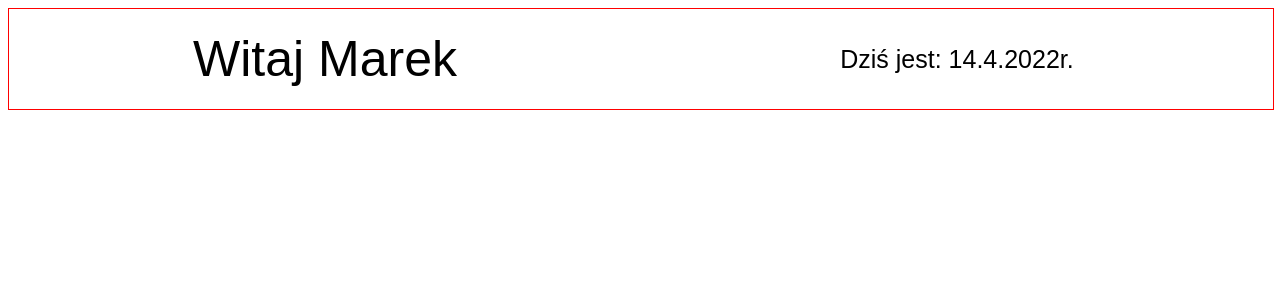
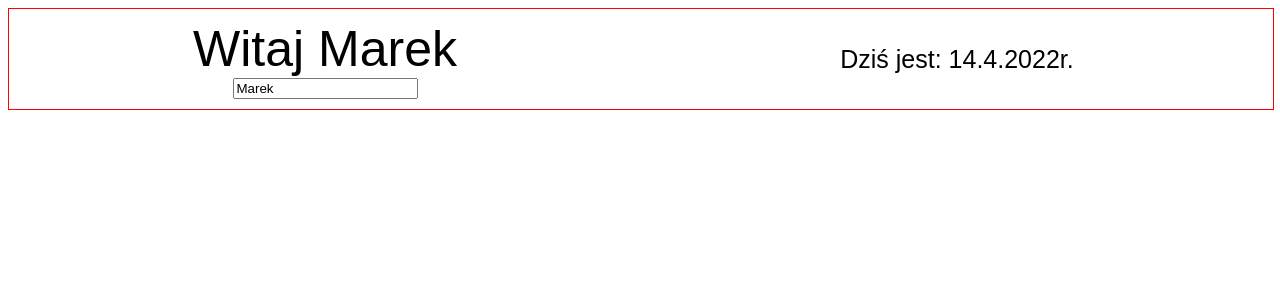
Before and after one commit to oDs1337/Marek-task-Angular-1, an Angular app: page / in a window 1280 px wide. Shown: the top 300 px of the page. Built offline with nearby package versions, Linux system fonts and the light colour scheme.

Commit message:
Added feature to change displayed name live

```diff
--- a/src/app/app.module.ts
+++ b/src/app/app.module.ts
@@ -1,3 +1,4 @@
+import { FormsModule } from '@angular/forms';
 import { NgModule } from '@angular/core';
 import { BrowserModule } from '@angular/platform-browser';
 
@@ -12,7 +13,8 @@ import { NavBarComponent } from './nav-bar/nav-bar.component';
   ],
   imports: [
     BrowserModule,
-    AppRoutingModule
+    AppRoutingModule,
+    FormsModule
   ],
   providers: [],
   bootstrap: [AppComponent]
--- a/src/app/nav-bar/nav-bar.component.css
+++ b/src/app/nav-bar/nav-bar.component.css
@@ -11,6 +11,7 @@
   display: flex;
   justify-content: center;
   align-items: center;
+  flex-direction: column;
 }
 .rightSide{
   width: 50%;
--- a/src/app/nav-bar/nav-bar.component.html
+++ b/src/app/nav-bar/nav-bar.component.html
@@ -1,4 +1,4 @@
 <div class="navBar">
-  <div class="leftSide">Witaj {{name}}</div>
+  <div class="leftSide">Witaj {{name}} <input id="name" [(ngModel)]="name" placeholder="Change your name"></div>
   <div class="rightSide">Dziś jest: {{currentDate}}</div>
 </div>
--- a/src/app/nav-bar/nav-bar.component.ts
+++ b/src/app/nav-bar/nav-bar.component.ts
@@ -11,6 +11,7 @@ export class NavBarComponent implements OnInit {
   name:string = 'Marek';
   currentDate:string = '';
 
+
   fetchCurrentData(){
     const today = new Date();
     return today.getDate() + '.' + (today.getMonth()+1) + '.' + today.getFullYear() + 'r.';
```
